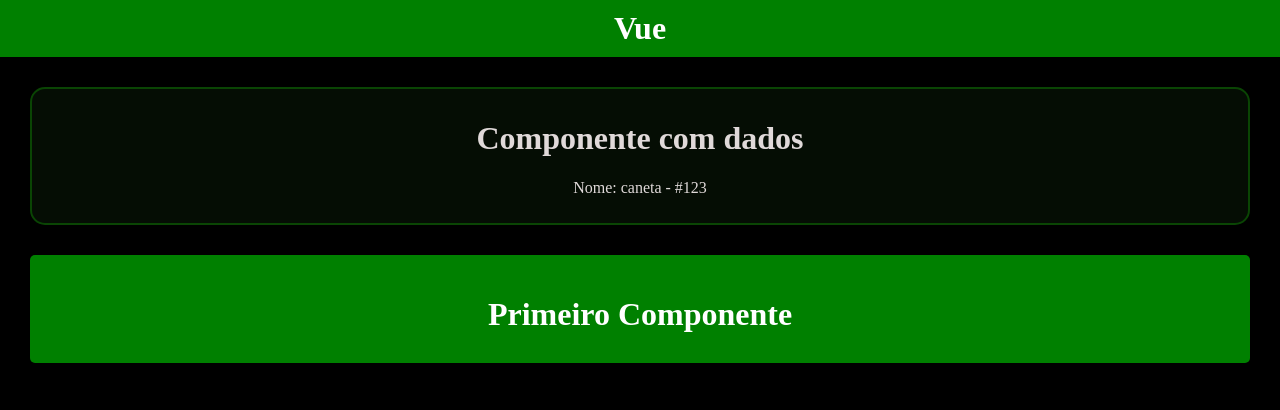
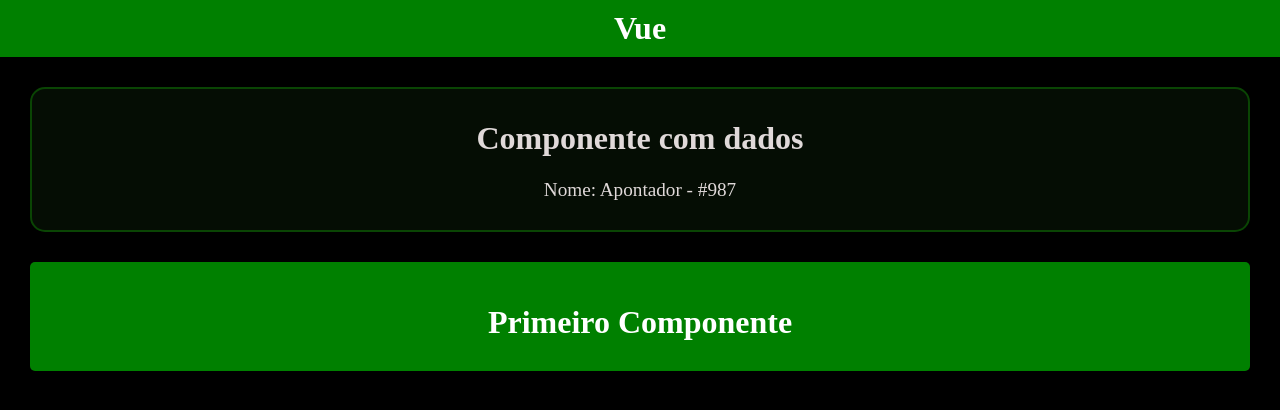
Before and after one commit to eriick-monteiro/aula-vue, a Vue app: page / in a window 1280 px wide. Shown: the top 410 px of the page. Built offline with nearby package versions, Linux system fonts and the light colour scheme.

Commit message:
:bulb: docs: Options e Composition API

```diff
--- a/src/components/ComDados.vue
+++ b/src/components/ComDados.vue
@@ -1,7 +1,7 @@
 <template>
     <div>
         <h1>Componente com dados</h1>
-        <p>Nome: caneta - #123</p>
+        <p>Nome: {{ nomeProduto }} - {{ codigoProduto }}</p>
     </div>
 </template>
 
@@ -15,9 +15,39 @@
         margin: 30px;
         padding: 10px;
     }
+
+    p {
+        font-size: 1.2rem;
+    }
 </style>
 
 
-<script>
+<script setup>
+    const nomeProduto = "Apontador"
+    const codigoProduto = "#987"
+</script>
 
-</script>
+<!-- <script>
+    // Options API
+    // export default {
+    //     data: () => {
+    //         return {
+    //             nomeProduto: "Caderno",
+    //             codigoProduto: "#321"
+    //         }
+    //     }
+    // }
+
+    // Composition API
+    // export default {
+    //     setup: () => {
+    //         const nomeProduto = "Lápis"
+    //         const codigoProduto = "#789"
+
+    //         return {
+    //             nomeProduto,
+    //             codigoProduto
+    //         }
+    //     }
+    // }
+</script> -->
```
